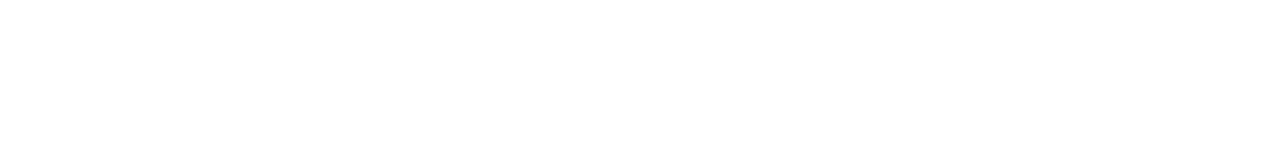
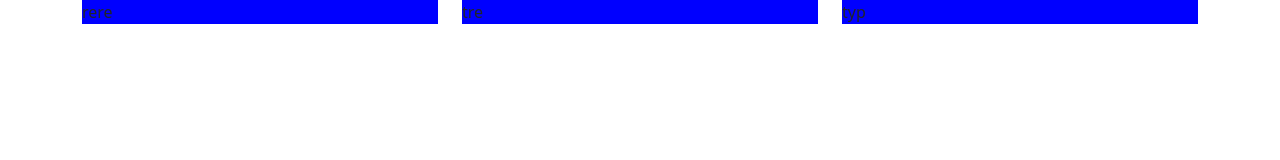
Before and after one commit to bekoinettien/demo, a plain HTML site: page index.html in a window 1280 px wide. Drawn offline with Linux system fonts and the light colour scheme.

Commit message:
Integration des block

```diff
--- a/css/template.css
+++ b/css/template.css
@@ -0,0 +1,3 @@
+.test1{
+    background-color: blue;
+}
--- a/index.html
+++ b/index.html
@@ -8,9 +8,18 @@
     <title>GESTION DES ETUDIANTS</title>
 </head>
 <body>
-
-
-    </div>
+    <div class="container">
+        <div class="row">
+            <div class="col-lg-4 col-12">
+                <p class="test1">rere</p>
+            </div>
+            <div class="col-lg-4 col-12">
+                <p class="test1">tre</p>
+            </div>
+            <div class="col-lg-4 col-12">
+                <p class="test1">typ</p>
+            </div>
+        </div>
 </body>
 </html>
 <script src="js/bootstrap.min.js"></script>
```
